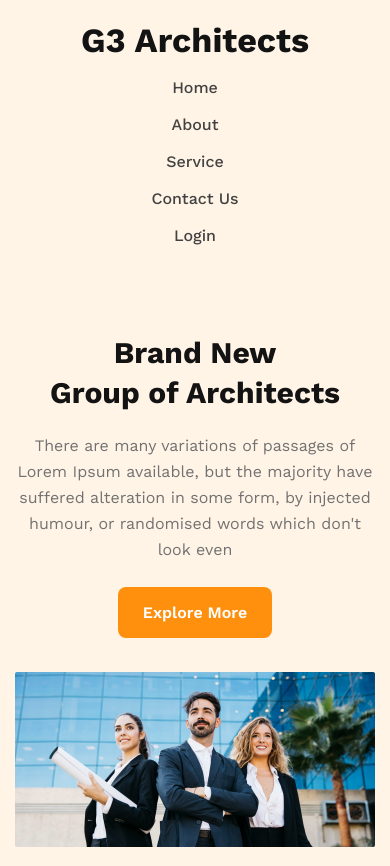
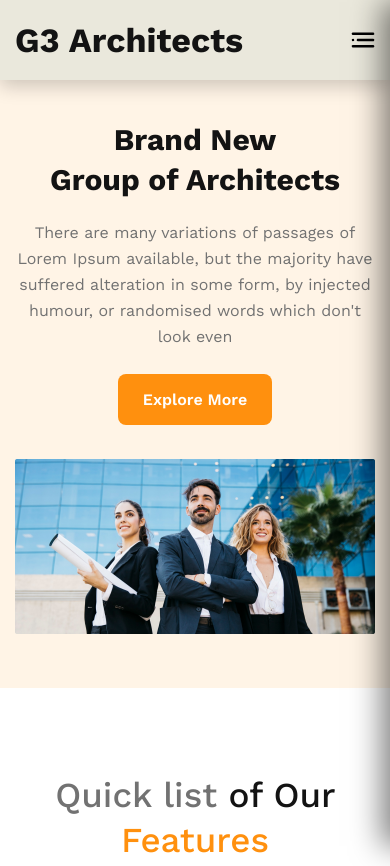
Before and after one commit to Nazmul66/G3-Architects, a plain HTML site: page index.html in a window 390 px wide. Shown: the top 866 px of the page. Drawn offline with nearby package versions, Linux system fonts and the light colour scheme.

Commit message:
full complete

```diff
--- a/css/style.css
+++ b/css/style.css
@@ -29,8 +29,14 @@ a{
     Header section start
 ==========================*/
 header{
-    background-color: var(--header-bg);
+    position: fixed;
+    top: 0;
+    left: 0;
+    right: 0;
+    background-color: #eae8dc;
     padding: 20px 0;
+    z-index: 20;
+    box-shadow: 0 6px 18px rgb(0 0 0 / 20%);
 }
 header .container{
     max-width: 1140px;
@@ -57,12 +63,15 @@ header .container .logo{
     font-size: 16px;
     color: var(--light-black);
 }
+.nav{
+    display: none;
+}
 
 /*=========================
     Banner section start
 ==========================*/
 .banner-section{
-   padding: 50px 0;
+   padding: 120px 0 50px;
    background-color: var(--header-bg);
 }
 .banner-section .container{
@@ -474,8 +483,9 @@ footer .container p{
 @media (min-width: 320px) and (max-width: 576px){
 
 /* header section start */
-header .container {
-    flex-direction: column;
+
+header {
+ padding: 20px 15px;
 }
 header .container .logo {
     font-size: 34px;
@@ -483,13 +493,40 @@ header .container .logo {
 ul {
     text-align: center;
 }
+.menu {
+    position: fixed;
+    top: 0;
+    right: -70%;
+    width: 70%;
+    height: 100vh;
+    display: flex;
+    justify-content: center;
+    align-items: center;
+    background-color: #eae8dc;
+    z-index: 30;
+    box-shadow: -8px 2px 29px rgb(0 0 0 / 50%);
+    transition: all 0.3s ease-in-out;
+}
+.menu.active{
+    right: 0;
+    transition: all 0.3s ease-in-out;
+}
 .menu ul li {
     display: block;
-    margin: 18px 0;
+    margin: 38px 0;
 }
+.menu ul li a {
+    font-weight: 600;
+}
+.nav{
+    display: block;
+    position: relative;
+    z-index: 100;
+}
+
 /* Banner section start */
 .banner-section{
-    padding: 50px 15px;
+    padding: 120px 15px 50px;
 }
 .banner-details {
     width: 100%;
@@ -536,6 +573,8 @@ ul {
 }
 .feature-image {
     width: 100%;
+    gap: 12px;
+    margin-top: 30px;
 }
 
 /* Service section start */
@@ -672,15 +711,6 @@ ul {
     width: 100%;
 }
 
-
-
-
-
-
-
-
-
-
 /* Logo section start */
 .logo-section{
     padding: 20px 15px 45px
--- a/index.html
+++ b/index.html
@@ -29,6 +29,7 @@
                     <li><a href="#">Login</a></li>
                 </ul>
             </div>
+            <img src="images/nav.png" alt="" class="nav">
          </div>
        </header>
     <!-- header section end -->
@@ -201,5 +202,7 @@
        </footer>
     <!-- Footer section end -->
 
+     <!-- Theme main js file -->
+    <script src="js/main.js"></script>
 </body>
 </html>
--- /dev/null
+++ b/js/main.js
@@ -0,0 +1,12 @@
+
+
+var nav = document.querySelector(".nav");
+var menu = document.querySelector(".menu");
+
+  nav.addEventListener("click", function(){
+    menu.classList.toggle('active');
+});
+
+window.addEventListener("scroll", function(){
+    menu.classList.remove('active');
+});
```
Also changed, not shown: images/nav.png (added).
